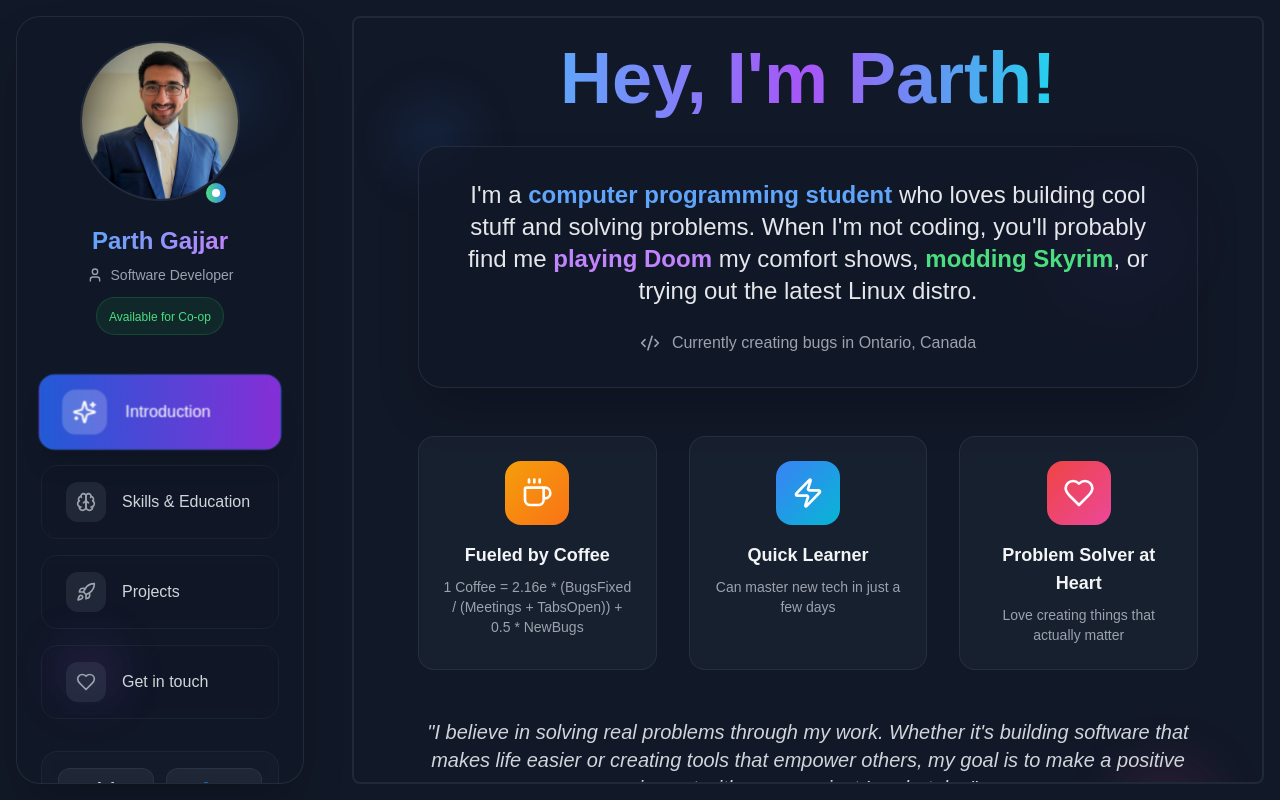
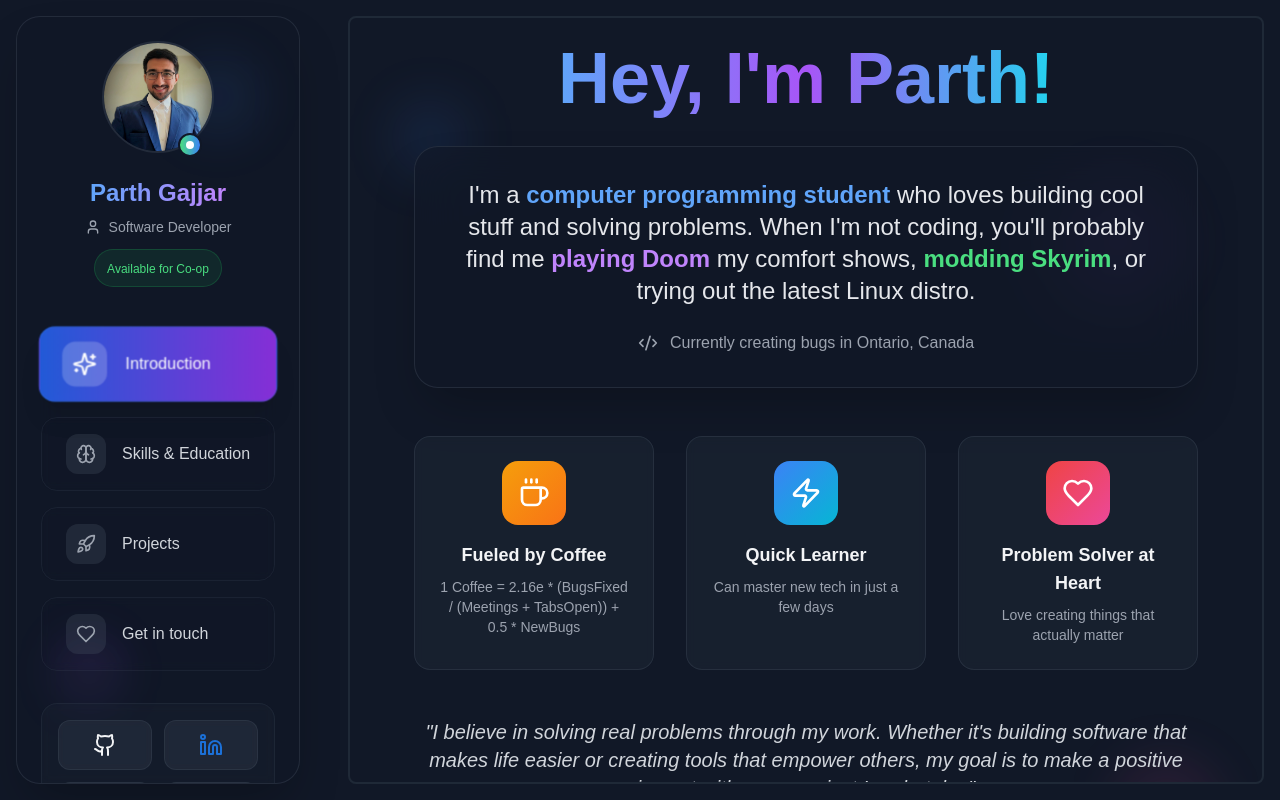
Before and after one commit to ghostp13409/ghostp13409.github.io, a React (Create React App) app: page / in a window 1280 px wide. Built offline with nearby package versions, Linux system fonts and the light colour scheme.

Commit message:
Fix Sidebar on Medium Displays

```diff
--- a/src/components/Sidebar.js
+++ b/src/components/Sidebar.js
@@ -99,7 +99,7 @@ const Sidebar = ({ isMobile = false, onMenuItemClick = () => {} }) => {
     <div className={`${
       isMobile
         ? "w-full bg-gray-900/95 backdrop-blur-xl p-4 sm:p-6 flex flex-col h-full border-r border-gray-700/50 overflow-y-auto"
-        : "w-72 bg-gray-900/60 backdrop-blur-xl p-6 flex flex-col shadow-2xl rounded-3xl border border-gray-700/50 relative overflow-hidden"
+        : "max-w-xs w-full bg-gray-900/60 backdrop-blur-xl p-4 md:p-6 flex flex-col shadow-2xl rounded-3xl border border-gray-700/50 relative overflow-hidden min-h-0 overflow-y-auto"
     }`}>
       {/* Background decoration for desktop */}
       {!isMobile && (
@@ -116,7 +116,7 @@ const Sidebar = ({ isMobile = false, onMenuItemClick = () => {} }) => {
             <div className="absolute inset-0 bg-gradient-to-r from-blue-500 to-purple-500 rounded-full blur-lg opacity-0 group-hover:opacity-30 transition-opacity duration-300"></div>
             <img
               src="images/profile_logo.jpeg"
-              className={`relative ${isMobile ? "w-16 h-16" : "w-40 h-40"} rounded-full object-cover border-2 border-gray-700/50 transition-all duration-300 group-hover:border-blue-500/50`}
+              className={`relative ${isMobile ? "w-16 h-16" : "w-28 h-28"} rounded-full object-cover border-2 border-gray-700/50 transition-all duration-300 group-hover:border-blue-500/50`}
               alt="Profile logo"
             />
             <div className={`absolute -bottom-1 right-3 ${isMobile ? "w-5 h-5" : "w-6 h-6"} bg-gradient-to-r from-green-400 to-blue-500 rounded-full border-2 border-gray-900 flex items-center justify-center animate-pulse`}>
```
